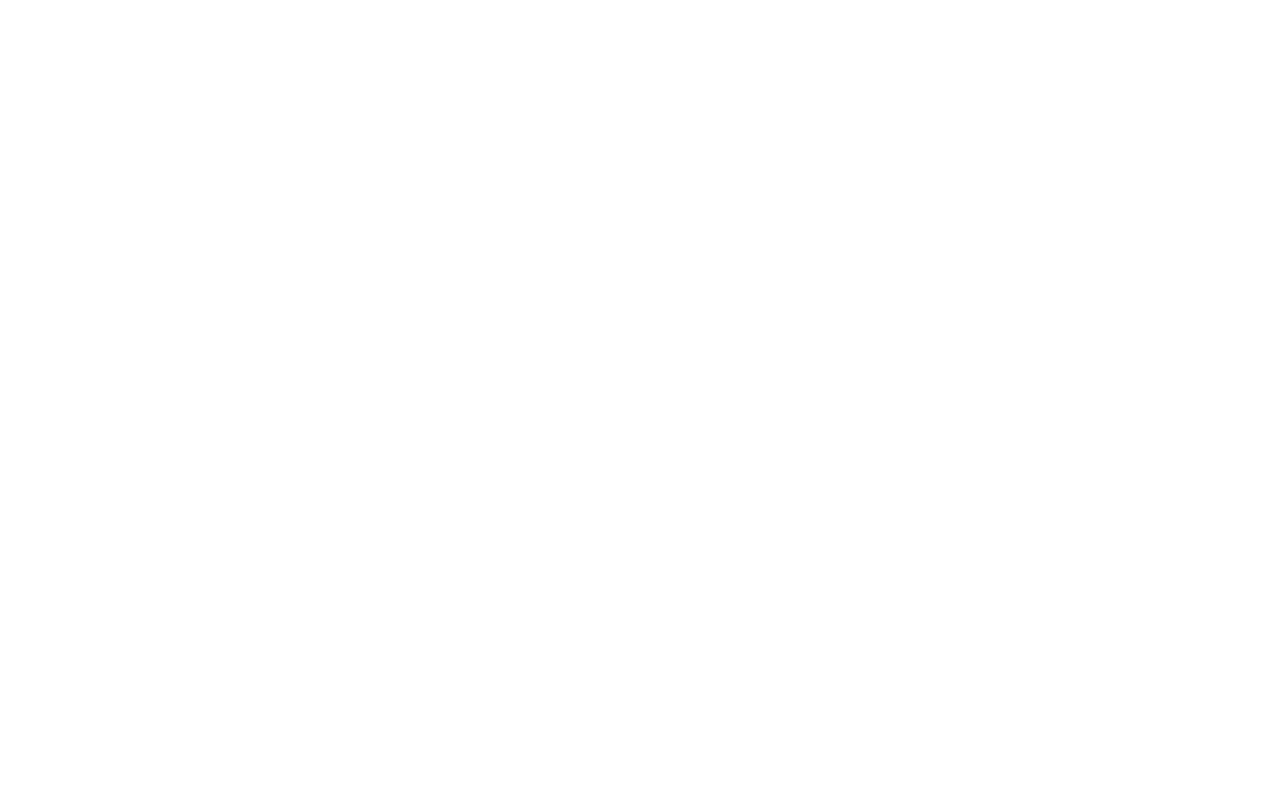
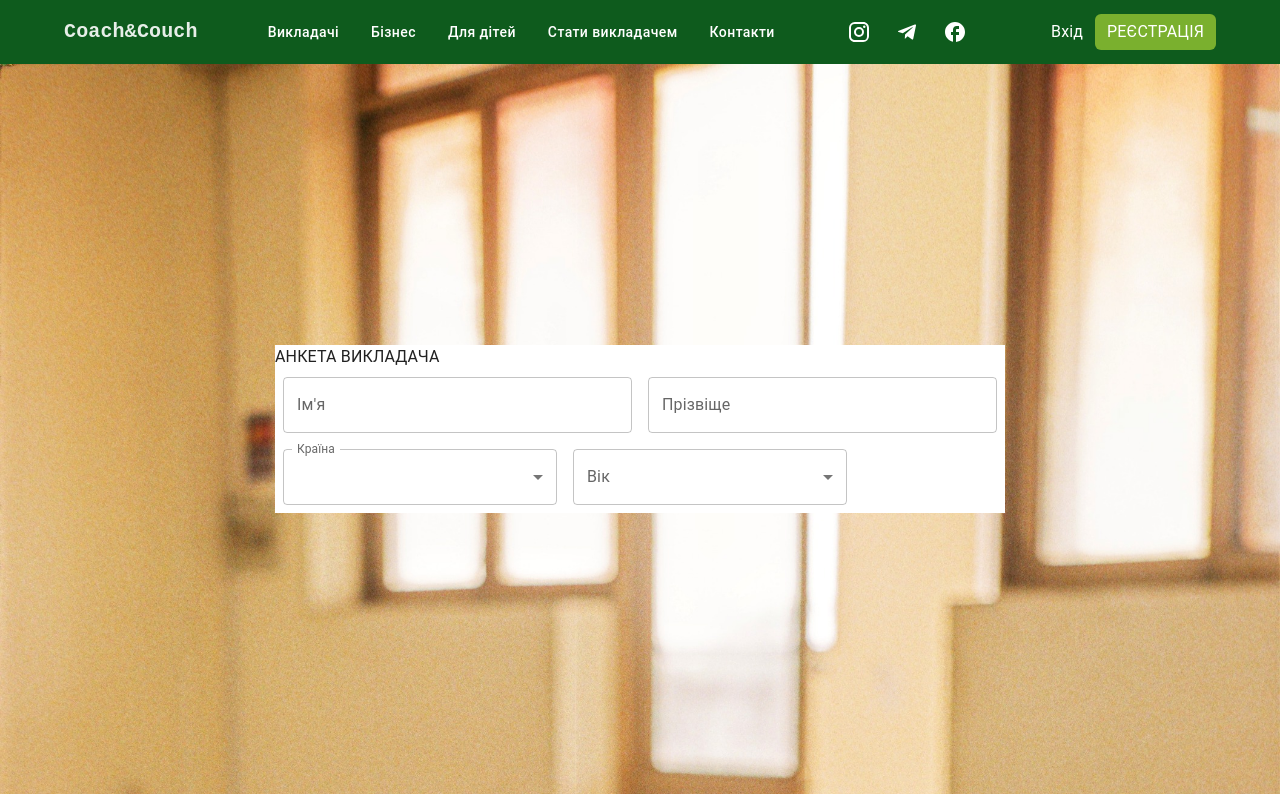
Before and after one commit to ViktoriiaPavliukh/CoachAndCouch, a React (Vite) app: page /teacherform in a window 1280 px wide. Before the commit this address had no page. Built offline with nearby package versions, Linux system fonts and the light colour scheme.

Commit message:
create teacher form

```diff
--- a/src/App.jsx
+++ b/src/App.jsx
@@ -1,6 +1,6 @@
 import { Route, Routes } from "react-router-dom";
 import { Home, SignIn, SignUp } from "@/views";
-import { Card, Layout, Preview } from "@components";
+import { Card, Layout, Preview, TeacherForm } from "@components";
 import { ToastContainer } from "react-toastify";
 import "react-toastify/dist/ReactToastify.css";
 import { RestrictedRoute } from "@components/RestrictedRoute";
@@ -23,6 +23,7 @@ export default function App() {
           <Route index element={<Home />} />
           <Route path="announcement" element={<Preview />} />
           <Route path="announcement/:id" element={<Card />} />
+          <Route path="teacherform" element={<TeacherForm/>} />
           <Route
             path="registration"
             element={
--- /dev/null
+++ b/src/components/TeacherProfile/TeacherForm.jsx
@@ -0,0 +1,184 @@
+import * as React from "react";
+import {
+  TextField,
+  Box,
+  MenuItem,
+  Typography,
+  Stack
+} from "@mui/material";
+import { languages, countryOptions } from "../../defaults/index";
+
+import tablesBg from "@assets/images/tables.jpeg";
+
+const currencies = [
+  {
+    value: "Ім'я",
+    label: "Ім'я",
+  },
+  {
+    value: "Прізвіще",
+    label: "€",
+  },
+  {
+    value: "BTC",
+    label: "฿",
+  },
+  {
+    value: "JPY",
+    label: "¥",
+  },
+];
+
+export function TeacherForm() {
+  return (
+    <Box
+      sx={{
+        backgroundImage: `url(${tablesBg})`,
+        backgroundSize: "cover",
+        backgroundRepeat: "no-repeat",
+        width: "100%",
+        height: "calc(100vh - 70px)",
+        display: "flex",
+        alignItems: "center",
+        justifyContent: "center",
+      }}
+    >
+      <Box
+        sx={{
+          backgroundColor: "white",
+        }}
+      >
+        <Typography>АНКЕТА ВИКЛАДАЧА</Typography>
+        <Box
+          component="form"
+          sx={{
+            "& > :not(style)": { m: 1, width: "349px" },
+          }}
+          noValidate
+          autoComplete="off"
+        >
+          <TextField id="outlined-basic" label="Ім'я" variant="outlined" />
+          <TextField id="outlined-basic" label="Прізвіще" variant="outlined" />
+        </Box>
+        <Box
+          component="form"
+          sx={{
+            "& > :not(style)": { m: 1, width: "274px" },
+          }}
+          noValidate
+          autoComplete="off"
+        >
+            {/* <div> */}
+            <TextField
+              id="outlined-select-language"
+              select
+              label="Країна"
+              defaultValue="Україна"
+              // helperText="Виберіть країну проживання"
+            >
+              {countryOptions.map((option) => (
+                <MenuItem key={option.code} value={option.title}>
+                  {option.title}
+                </MenuItem>
+              ))}
+            </TextField>
+            <TextField
+              id="outlined-select-age"
+              select
+              label="Вік"
+              // helperText="Виберіть країну проживання"
+            >
+              {countryOptions.map((option) => (
+                <MenuItem key={option.code} value={option.title}>
+                  {option.title}
+                </MenuItem>
+              ))}
+            </TextField>
+          {/* <TextField
+              id="outlined-select-currency-native"
+              select
+              label="Native select"
+              defaultValue="EUR"
+              SelectProps={{
+                native: true,
+              }}
+              helperText="Please select your currency"
+            >
+              {currencies.map((option) => (
+                <option key={option.value} value={option.value}>
+                  {option.label}
+                </option>
+              ))}
+            </TextField>
+          </div>
+          <div>
+            <TextField
+              id="filled-select-currency"
+              select
+              label="Select"
+              defaultValue="EUR"
+              helperText="Please select your currency"
+              variant="filled"
+            >
+              {currencies.map((option) => (
+                <MenuItem key={option.value} value={option.value}>
+                  {option.label}
+                </MenuItem>
+              ))}
+            </TextField>
+            <TextField
+              id="filled-select-currency-native"
+              select
+              label="Native select"
+              defaultValue="EUR"
+              SelectProps={{
+                native: true,
+              }}
+              helperText="Please select your currency"
+              variant="filled"
+            >
+              {currencies.map((option) => (
+                <option key={option.value} value={option.value}>
+                  {option.label}
+                </option>
+              ))}
+            </TextField>
+          </div>
+          <div>
+            <TextField
+              id="standard-select-currency"
+              select
+              label="Select"
+              defaultValue="EUR"
+              helperText="Please select your currency"
+              variant="standard"
+            >
+              {currencies.map((option) => (
+                <MenuItem key={option.value} value={option.value}>
+                  {option.label}
+                </MenuItem>
+              ))}
+            </TextField>
+            <TextField
+              id="standard-select-currency-native"
+              select
+              label="Native select"
+              defaultValue="EUR"
+              SelectProps={{
+                native: true,
+              }}
+              helperText="Please select your currency"
+              variant="standard"
+            >
+              {currencies.map((option) => (
+                <option key={option.value} value={option.value}>
+                  {option.label}
+                </option>
+              ))}
+            </TextField> */}
+          {/* </div> */}
+        </Box>
+      </Box>
+    </Box>
+  );
+}
--- a/src/components/index.js
+++ b/src/components/index.js
@@ -2,4 +2,5 @@ export * from "./Header/Header";
 export * from "./Copyright";
 export * from "./Card/Card";
 export * from "./Preview/Preview";
+export * from "./TeacherProfile/TeacherForm";
 export { default as Layout } from "./Layout/Layout";
--- a/src/defaults/constants.js
+++ b/src/defaults/constants.js
@@ -4,9 +4,11 @@ export const baseName = '/marketplace-project';
 
 export const settings = ['Profile', 'Settings', 'Logout'];
 export const languages = [
-  { id: '1', label: 'Англійська' },
-  { id: '2', label: 'Іспанська' },
-  { id: '3', label: 'Українська' },
+  { id: "1", label: "Англійська" },
+  { id: "2", label: "Іспанська" },
+  { id: "3", label: "Українська" },
+  { id: "4", label: "Китайська" },
+  { id: "5", label: "Турецька" },
 ];
 // const specialization = [
 //   { id: '1', label: 'Розмовна мова' },
--- a/src/defaults/pages.js
+++ b/src/defaults/pages.js
@@ -13,7 +13,7 @@ export const pages = [
   },
   {
     title: "Стати викладачем",
-    link: "",
+    link: "teacherform",
   },
   {
     title: "Контакти",
```
Also changed, not shown: src/assets/images/tables.jpeg (added).
